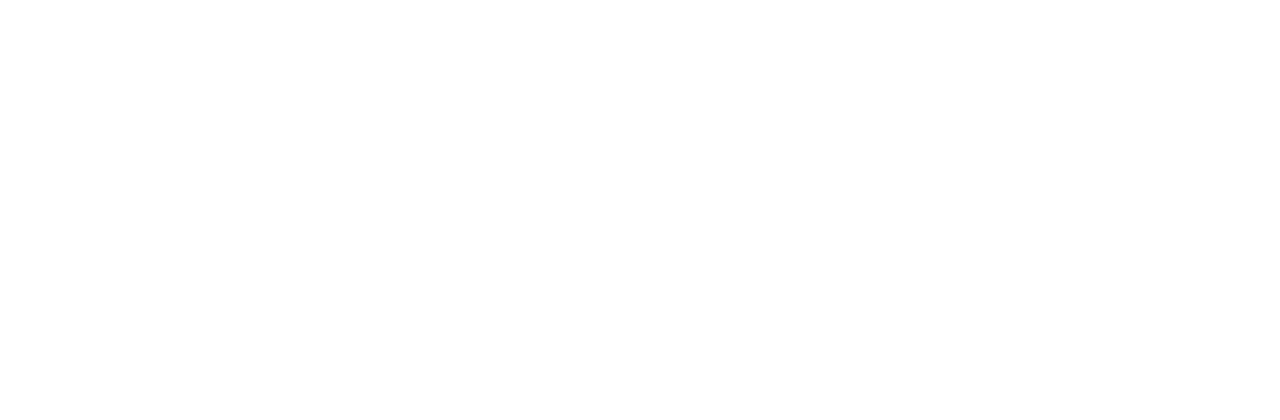
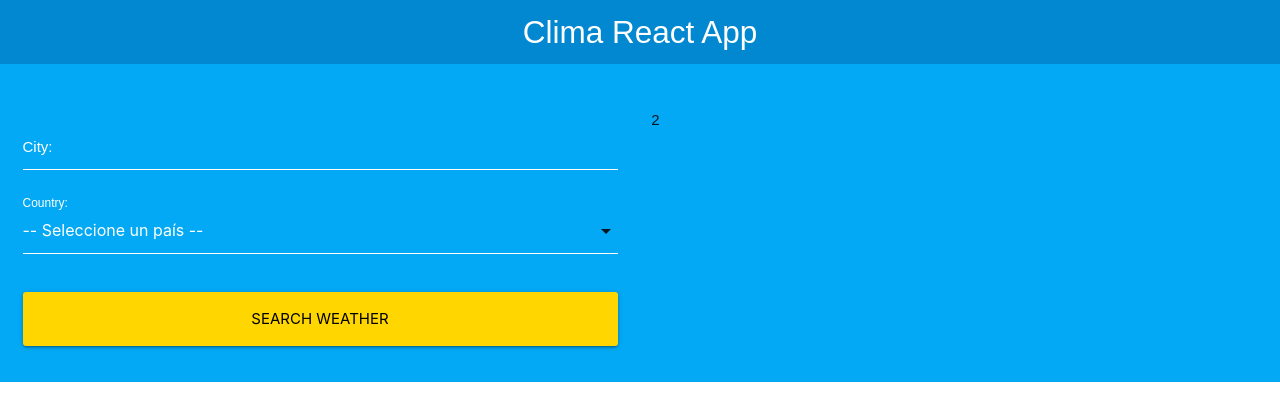
Before and after one commit to julikroch/weathercheck, a React (Create React App) app: page / in a window 1280 px wide. Shown: the top 420 px of the page. Built offline with nearby package versions, Linux system fonts and the light colour scheme.

Commit message:
adding form and error component

```diff
--- a/public/index.html
+++ b/public/index.html
@@ -1,20 +1,28 @@
 <!DOCTYPE html>
 <html lang="en">
+
 <head>
   <meta charset="utf-8" />
   <link rel="icon" href="%PUBLIC_URL%/favicon.ico" />
   <meta name="viewport" content="width=device-width, initial-scale=1" />
   <meta name="theme-color" content="#000000" />
-    <meta
-      name="description"
-      content="Web site created using create-react-app"
-    />
+  <meta name="description" content="Web site created using create-react-app" />
   <link rel="apple-touch-icon" href="%PUBLIC_URL%/logo192.png" />
   <link rel="manifest" href="%PUBLIC_URL%/manifest.json" />
-    <title>Weather check</title>
+  <title>Clima React</title>
+  <link rel="stylesheet" href="https://cdnjs.cloudflare.com/ajax/libs/materialize/1.0.0/css/materialize.min.css">
 </head>
+
 <body>
   <noscript>You need to enable JavaScript to run this app.</noscript>
   <div id="root"></div>
+  <script src="https://cdnjs.cloudflare.com/ajax/libs/materialize/1.0.0-rc.2/js/materialize.min.js"></script>
+  <script>
+    document.addEventListener('DOMContentLoaded', function () {
+      var elementos = document.querySelectorAll('select');
+      M.FormSelect.init(elementos);
+    });
+  </script>
 </body>
+
 </html>
--- a/src/App.tsx
+++ b/src/App.tsx
@@ -1,10 +1,25 @@
+import { Fragment } from 'react';
+import Header from './components/Header';
+import Form from './components/Form';
+
 import './App.css';
 
 function App() {
   return (
-    <div className="App">
+    <Fragment>
+      <Header title='Clima React App' />
 
-    </div>
+      <div className="form-container">
+        <div className="row">
+          <div className="col m6 s12">
+            <Form />
+          </div>
+          <div className="col m6 s12">
+            2
+          </div>
+        </div>
+      </div>
+    </Fragment>
   );
 }
 
--- /dev/null
+++ b/src/components/Error.tsx
@@ -0,0 +1,14 @@
+
+interface ErrorProps {
+    text: string
+}
+const Error = (props: ErrorProps) => {
+    return (
+        <div>
+
+            <p className="red darken-4 error"> {props.text}</p>
+        </div>
+    )
+}
+
+export default Error
--- /dev/null
+++ b/src/components/Form.tsx
@@ -0,0 +1,76 @@
+import React, { useState } from 'react'
+import Error from './Error'
+
+const Form = () => {
+
+    const [search, setSearch] = useState({
+        city: '',
+        country: ''
+    })
+
+    const [error, setError] = useState(false)
+
+    const { city, country } = search
+
+    const handleChange = (e: any) => {
+        setSearch({
+            ...search,
+            [e.target.name]: e.target.value
+        })
+    }
+
+    const handleSubmit = (e: any) => {
+        e.preventDefault()
+
+        if (city.trim() === "" || country.trim() === "") {
+            setError(true)
+            return;
+        }
+        setError(false)
+    }
+
+    return (
+        <form onSubmit={handleSubmit}>
+            {error && <Error text='Todos los campos son obligatorioss' /> }
+            <div className='input-field col s12'>
+                <input
+                    type='text'
+                    name='city'
+                    id='city'
+                    value={city}
+                    onChange={handleChange}
+                />
+                <label htmlFor='city'>City: </label>
+            </div>
+
+            <div className='input-field col s12'>
+                <select
+                    name='country'
+                    id='country'
+                    value={country}
+                    onChange={handleChange}
+                >
+                    <option value=''>-- Seleccione un país --</option>
+                    <option value='US'>Estados Unidos</option>
+                    <option value='MX'>México</option>
+                    <option value='AR'>Argentina</option>
+                    <option value='CO'>Colombia</option>
+                    <option value='CR'>Costa Rica</option>
+                    <option value='ES'>España</option>
+                    <option value='PE'>Perú</option>
+                </select>
+                <label htmlFor='country'>Country: </label>
+            </div>
+
+            <div className='input-field col s12'>
+                <input
+                    type='submit'
+                    value='Search Weather'
+                    className='waves-effect waves-light btn-large btn-block yellow accent-4'
+                />
+            </div>
+        </form >
+    )
+}
+
+export default Form
--- /dev/null
+++ b/src/components/Header.tsx
@@ -0,0 +1,13 @@
+interface HeaderProps {
+    title: string
+}
+
+const Header = (props: HeaderProps) => (
+    <nav>
+        <div className="nav-wrapper light-blue darken-2">
+            <a href="#!" className="brand-logo">{props.title}</a>
+        </div>
+    </nav>
+)
+
+export default Header
--- a/src/index.css
+++ b/src/index.css
@@ -1,13 +1,78 @@
 body {
   margin: 0;
-  font-family: -apple-system, BlinkMacSystemFont, 'Segoe UI', 'Roboto', 'Oxygen',
-    'Ubuntu', 'Cantarell', 'Fira Sans', 'Droid Sans', 'Helvetica Neue',
-    sans-serif;
-  -webkit-font-smoothing: antialiased;
-  -moz-osx-font-smoothing: grayscale;
+  padding: 0;
+  font-family: sans-serif;
+}
+nav .brand-logo {
+  display: block;
+  text-align: center;
+  position: relative;
+}
+.input-field label {
+  color: white;
 }
 
-code {
-  font-family: source-code-pro, Menlo, Monaco, Consolas, 'Courier New',
-    monospace;
+.input-field input[type="text"]:focus + label {
+  color: white;
 }
+
+.input-field input[type="text"]:focus {
+  border-bottom: 1px solid white;
+  box-shadow: 0 1px 0 0 #000;
+}
+
+input[type="text"]:not(.browser-default) {
+  border-bottom: 1px solid white;
+  color: white;
+}
+input[type="text"]:not(.browser-default):focus:not([readonly]) {
+  border-bottom: 1px solid white;
+  -webkit-box-shadow: 0 1px 0 0 white;
+  box-shadow: 0 1px 0 0 white;
+}
+input[type="text"]:not(.browser-default):focus:not([readonly]) + label {
+  color: white;
+}
+
+.form-container {
+  padding: 3rem 0 1px 0;
+  background-color: #03a9f4;
+}
+.mensaje {
+  text-align: center;
+  font-size: 2rem;
+}
+.buscador i {
+  width: 100%;
+}
+.error {
+  padding: 1rem !important;
+  color: white;
+  margin-top: 3rem;
+  text-align: center;
+  text-emphasis: left;
+}
+.card-panel h2 {
+  font-size: 1.6rem;
+  text-align: center;
+}
+.card-panel p {
+  text-align: center;
+  font-size: 1.4rem;
+}
+.temperatura {
+  font-size: 4rem !important;
+}
+.temperatura span {
+  font-size: 2rem !important;
+  vertical-align: super;
+}
+
+.btn-block {
+  display: block !important;
+}
+.error {
+  padding: 1rem !important;
+  text-align: center !important;
+  color: #fff !important;
+}
```
Also changed, not shown: public/manifest.json. Lines whose indentation alone changed are shown as unchanged.
